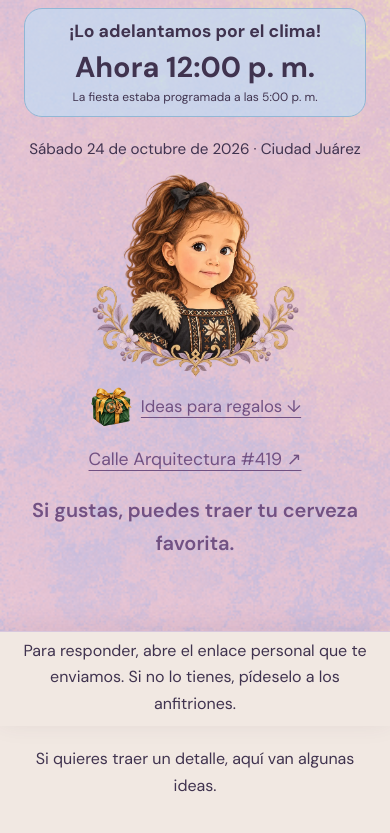
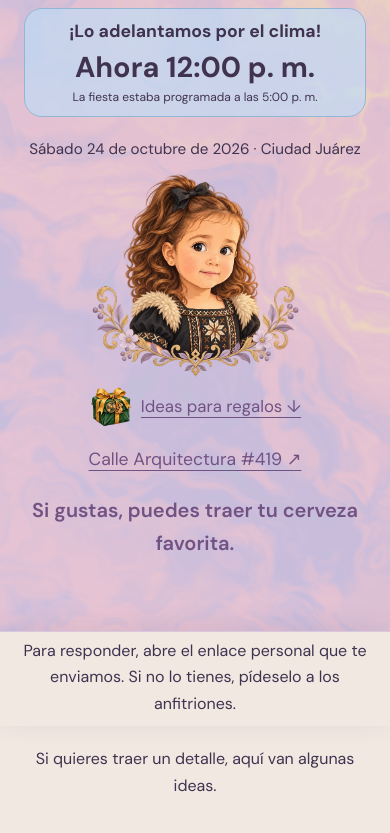
Before and after one commit to lambdawalker/birthday.invitation, a plain HTML site: page web/index.html in a window 390 px wide. Shown: the part 118-951 px from the top of the page. Drawn offline with nearby package versions, Linux system fonts and the light colour scheme; a web font is replaced by a local one.

Commit message:
Smooth shader motion, stabilize mobile portrait and fill desktop width

```diff
--- a/web/invitation-background.js
+++ b/web/invitation-background.js
@@ -1,11 +1,11 @@
 // Adapted from the shader supplied by the owner: https://www.shadertoy.com/view/s3XGWs
-// Preserve domain-warped FBM; use the invitation palette and quieter motion/grain.
+// Preserve domain-warped FBM with a pastel palette and smooth, grain-free motion.
 const vertex = `attribute vec2 position;
 void main() { gl_Position = vec4(position, 0.0, 1.0); }`;
 const fragment = `precision highp float;
 uniform vec2 iResolution;
 uniform float iTime;
-#define NUM_OCTAVES 8
+#define NUM_OCTAVES 5
 float hash(vec2 p) {
   vec3 p3 = fract(vec3(p.xyx) * 0.1031);
   p3 += dot(p3, p3.yzx + 33.33);
@@ -20,7 +20,7 @@ float noise(vec2 p) {
 float fbm(vec2 p) {
   float val = 0.0, amp = 0.5, freq = 1.0;
   for (int i = 0; i < NUM_OCTAVES; i++) {
-    val += amp * noise(p * freq); freq *= 3.0; amp *= 0.55;
+    val += amp * noise(p * freq); freq *= 2.0; amp *= 0.5;
   }
   return val;
 }
@@ -47,7 +47,6 @@ void main() {
   float colorIndex = density + 0.2*sin(p.x*0.5+p.y*0.3) + 0.1*n2;
   vec3 col = palette(colorIndex);
   col *= 0.94 + 0.06*smoothstep(0.0,1.0,density);
-  col += (hash(gl_FragCoord.xy + fract(iTime)) - 0.5) * 0.018;
   gl_FragColor = vec4(clamp(col,0.65,0.96),1.0);
 }`;
 
@@ -80,14 +79,14 @@ function startBackground() {
     if (lost) return;
     gl.viewport(0, 0, canvas.width, canvas.height);
     gl.uniform2f(resolution, canvas.width, canvas.height);
-    gl.uniform1f(time, elapsed * 0.025); // Slow drifting texture, independent of page scrolling.
+    gl.uniform1f(time, elapsed * 0.04); // Slow drifting texture, independent of page scrolling.
     gl.drawArrays(gl.TRIANGLES, 0, 6);
     canvas.classList.add('ready');
   }
   function tick(now) {
     frame = 0;
     if (lost || reduced.matches || document.hidden || !visible) return;
-    if (!last || now-last >= 1000/15) { elapsed += last ? Math.min(now-last, 100)/1000 : 0; last = now; draw(); }
+    if (!last || now-last >= 1000/30) { elapsed += last ? Math.min(now-last, 100)/1000 : 0; last = now; draw(); }
     frame = requestAnimationFrame(tick);
   }
   function sync() {
@@ -96,7 +95,7 @@ function startBackground() {
   }
   function resize() {
     const { width, height } = hero.getBoundingClientRect();
-    // Expensive eight-octave warping: cap the drawing buffer to 100k pixels.
+    // Cap the drawing buffer to 100k pixels to keep mobile GPU cost bounded.
     const scale = Math.min(1, Math.sqrt(100000 / Math.max(1,width*height)));
     canvas.width = Math.max(1,Math.round(width*scale)); canvas.height = Math.max(1,Math.round(height*scale));
     sync();
--- a/web/styles.css
+++ b/web/styles.css
@@ -881,7 +881,7 @@ footer .contact-line { margin-top: 24px; }
 .invitation-page .rsvp-dock p { margin-bottom: 3px; }
 @media (max-width: 760px) {
   .invitation-page .invitation-intro { padding-top: 10px; }
-  .invitation-page .abi-bust { height: 25vh; height: 25dvh; width: auto; max-width: 100%; object-fit: contain; }
+  .invitation-page .abi-bust { height: 25vh; height: 25svh; width: auto; max-width: 100%; object-fit: contain; }
 }
 
 .invitation-intro .hospitality { padding: 12px 0 8px; }
@@ -894,3 +894,6 @@ footer .contact-line { margin-top: 24px; }
 }
 #invitation-background { position: absolute; inset: 0; width: 100%; height: 100%; z-index: -1; pointer-events: none; opacity: 0; }
 #invitation-background.ready { opacity: 1; }
+
+/* Full-bleed desktop background; retain the readable inner text width. */
+.invitation-page .hero.invitation-intro { max-width: none; width: 100%; }
```
